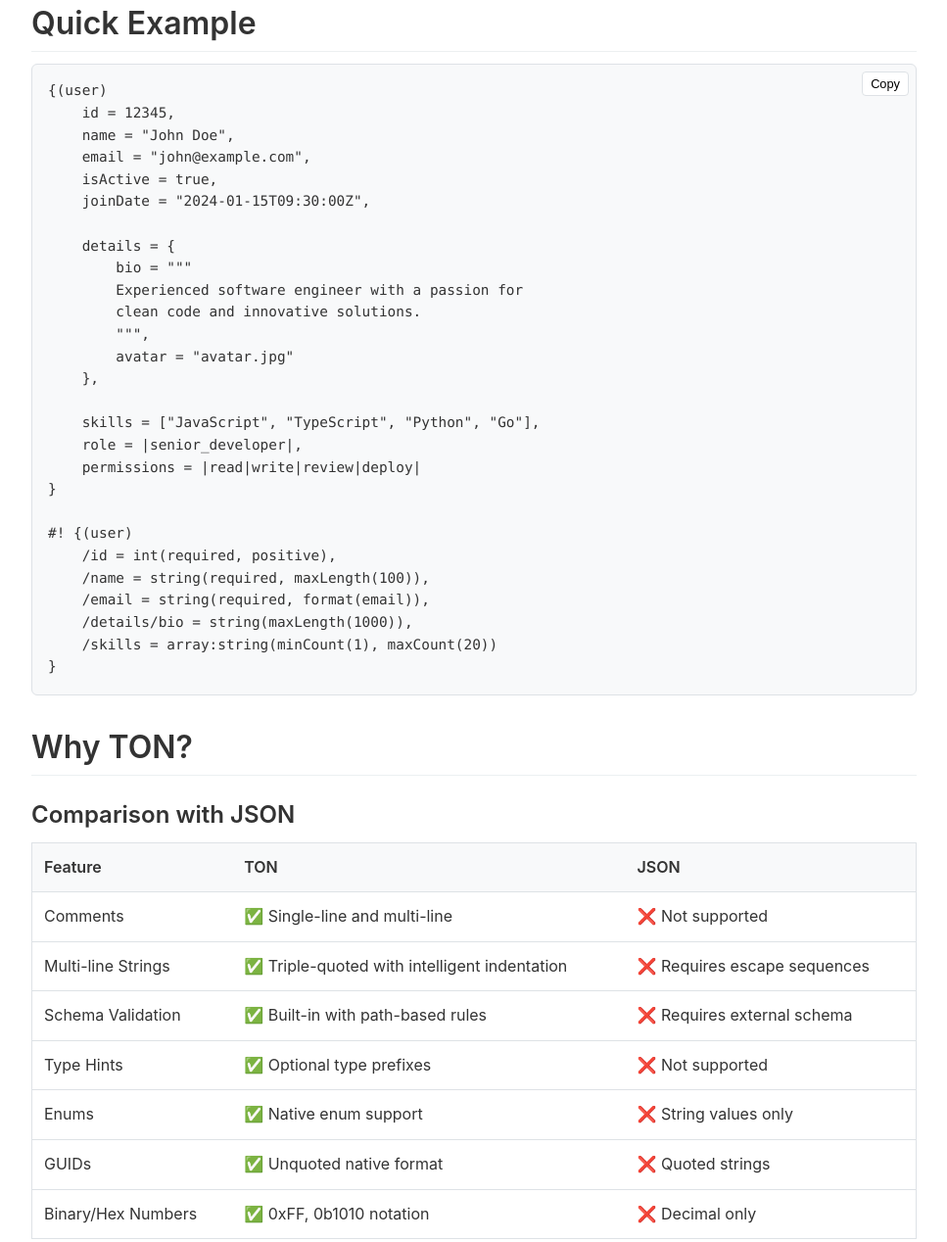
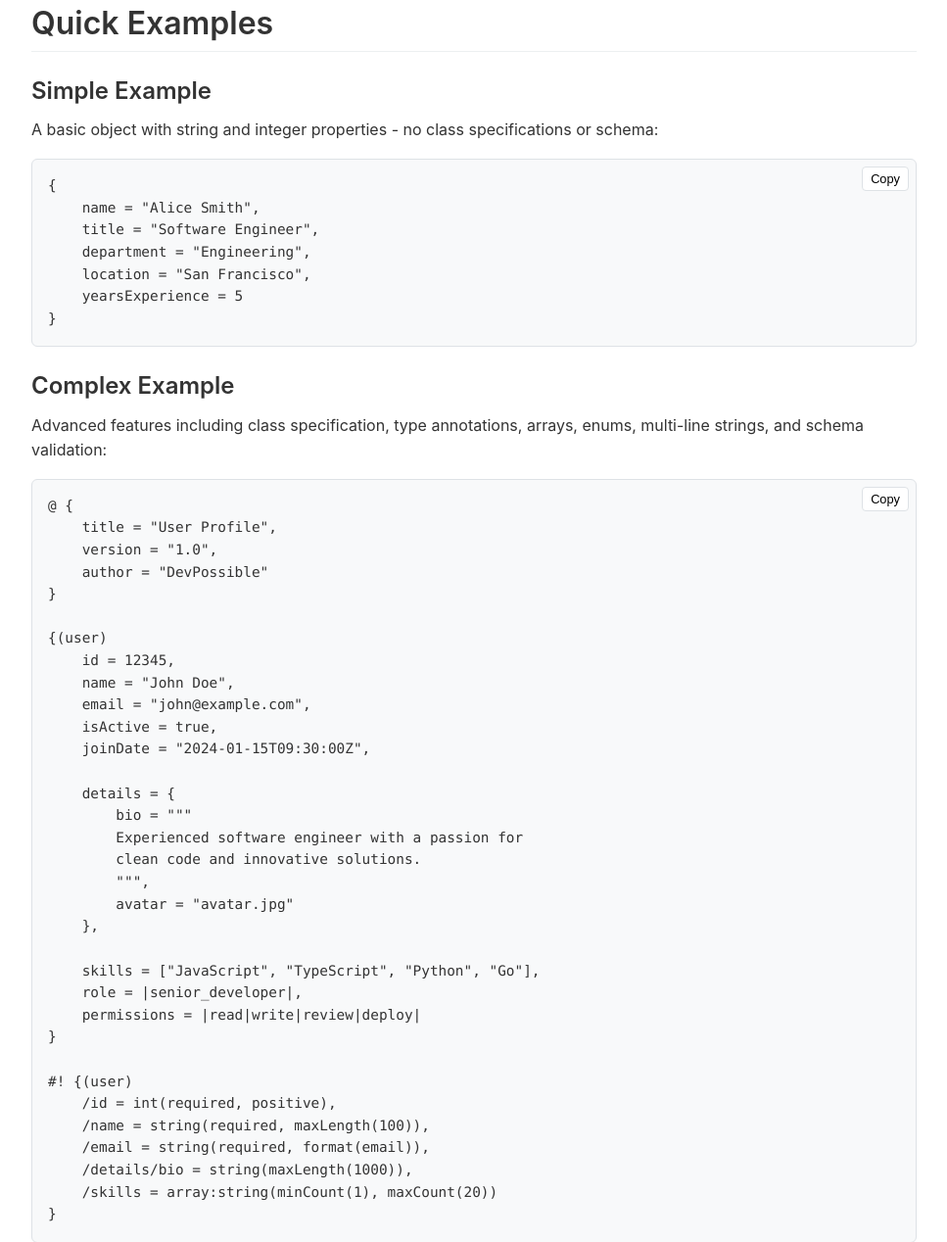
Before and after one commit to DevPossible/DevPossible.Ton, a website: page doc/doc-html/index.html in a window 1280 px wide. Shown: the part 954-2222 px from the top of the page at 98% size, without its empty margins (296-1263 px from the left). Drawn offline with Linux system fonts and the light colour scheme.

Commit message:
chore: release v0.1.8 with documentation improvements
- Add simple example to documentation showcasing basic TON syntax
- Reorganize examples section into Simple and Complex categories
- Hide redundant tonspec.com alert when already on tonspec.com domain
- Bump package versions from 0.1.7 to 0.1.8 across C# and JavaScript
- Fix missing newlines at end of files

```diff
--- a/doc/doc-html/index.html
+++ b/doc/doc-html/index.html
@@ -126,9 +126,30 @@
                     <li><strong>Comments</strong>: Single-line (//, #) and multi-line (/* */) comments for documentation</li>
                 </ul>
 
-                <h2>Quick Example</h2>
+                <h2>Quick Examples</h2>
+
+                <h3>Simple Example</h3>
+                <p>A basic object with string and integer properties - no class specifications or schema:</p>
                 <div class="code-block-wrapper">
-                    <pre><code class="language-ton">{(user)
+                    <pre><code class="language-ton">{
+    name = "Alice Smith",
+    title = "Software Engineer",
+    department = "Engineering",
+    location = "San Francisco",
+    yearsExperience = 5
+}</code></pre>
+                </div>
+
+                <h3>Complex Example</h3>
+                <p>Advanced features including class specification, type annotations, arrays, enums, multi-line strings, and schema validation:</p>
+                <div class="code-block-wrapper">
+                    <pre><code class="language-ton">@ {
+    title = "User Profile",
+    version = "1.0",
+    author = "DevPossible"
+}
+
+{(user)
     id = 12345,
     name = "John Doe",
     email = "john@example.com",
--- a/doc/doc-html/js/site.js
+++ b/doc/doc-html/js/site.js
@@ -20,6 +20,9 @@ document.addEventListener('DOMContentLoaded', function() {
 
     // Smooth scroll for anchor links
     initializeSmoothScroll();
+
+    // Hide tonspec.com alert if already on tonspec.com
+    hideTonspecAlertIfOnTonspec();
 });
 
 // Add copy buttons to all code blocks
@@ -267,6 +270,21 @@ function initializeMobileSidebar() {
     });
 }
 
+// Hide the tonspec.com alert panel if we're already on tonspec.com
+function hideTonspecAlertIfOnTonspec() {
+    // Check if the current hostname is tonspec.com
+    if (window.location.hostname === 'tonspec.com' || window.location.hostname === 'www.tonspec.com') {
+        // Find all alert divs and check if they contain the tonspec.com link
+        const alerts = document.querySelectorAll('.alert.alert-info');
+        alerts.forEach(alert => {
+            const tonspecLink = alert.querySelector('a[href="https://tonspec.com"]');
+            if (tonspecLink) {
+                alert.style.display = 'none';
+            }
+        });
+    }
+}
+
 // Smooth scroll for anchor links
 function initializeSmoothScroll() {
     const anchorLinks = document.querySelectorAll('a[href^="#"]');
--- a/src/JavaScript/devpossible-ton/package.json
+++ b/src/JavaScript/devpossible-ton/package.json
@@ -1,6 +1,6 @@
 {
   "name": "@devpossible/ton",
-  "version": "0.1.7",
+  "version": "0.1.8",
   "description": "JavaScript library for parsing, validating, and serializing TON (Text Object Notation) files. Full specification at https://tonspec.com. ALPHA RELEASE: Core functionality is complete but API may change before stable 1.0 release.",
   "type": "module",
   "main": "dist/index.js",
--- a/version.json
+++ b/version.json
@@ -1,5 +1,5 @@
 {
-  "library_version": "0.1.7",
+  "library_version": "0.1.8",
   "ton_spec_version": "1.0",
   "description": "Centralized version file for all DevPossible.Ton packages. library_version is for the package, ton_spec_version is for the TON file format specification."
 }
```
Also changed, not shown: src/CSharp/DevPossible.Ton/README.md, 2 other files.
